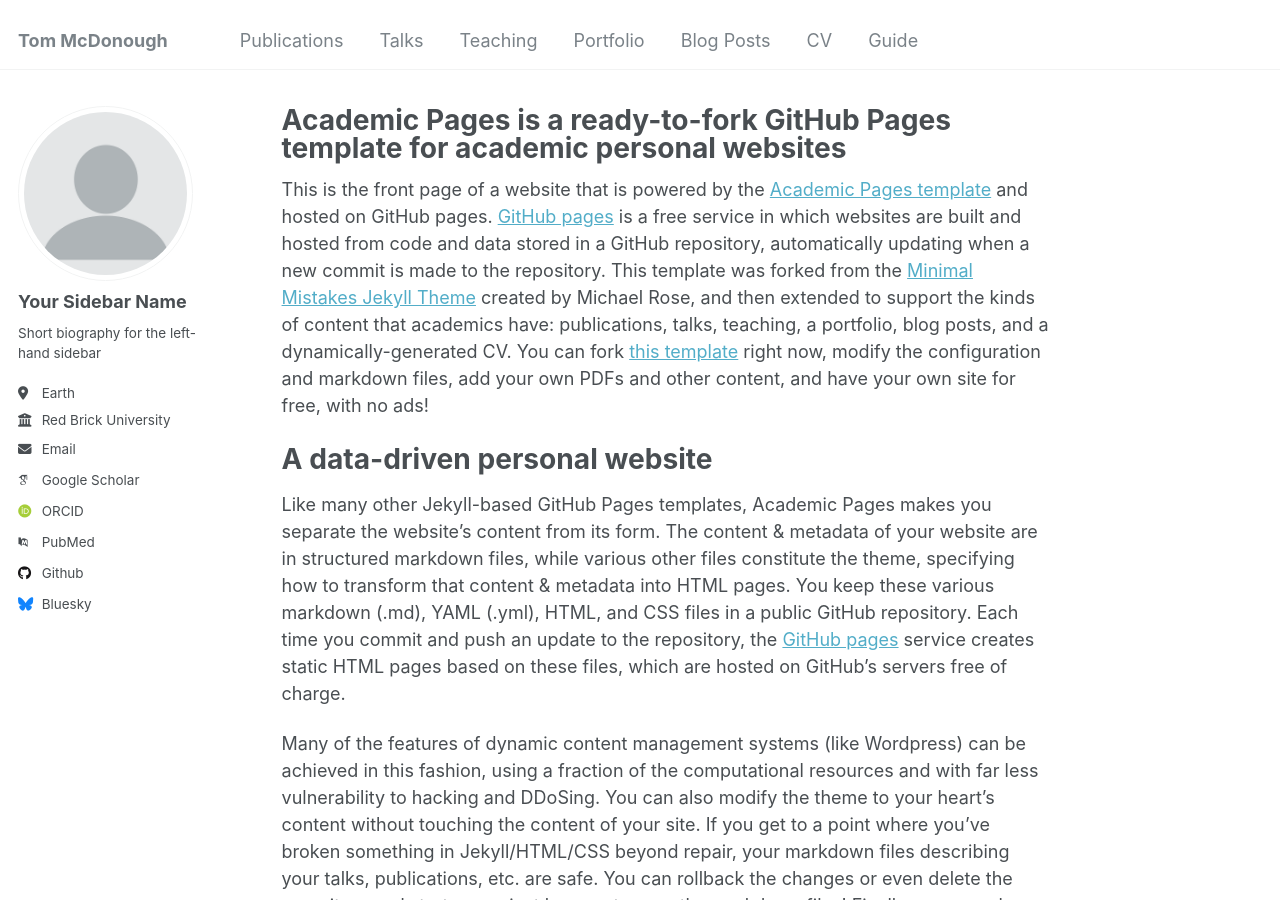
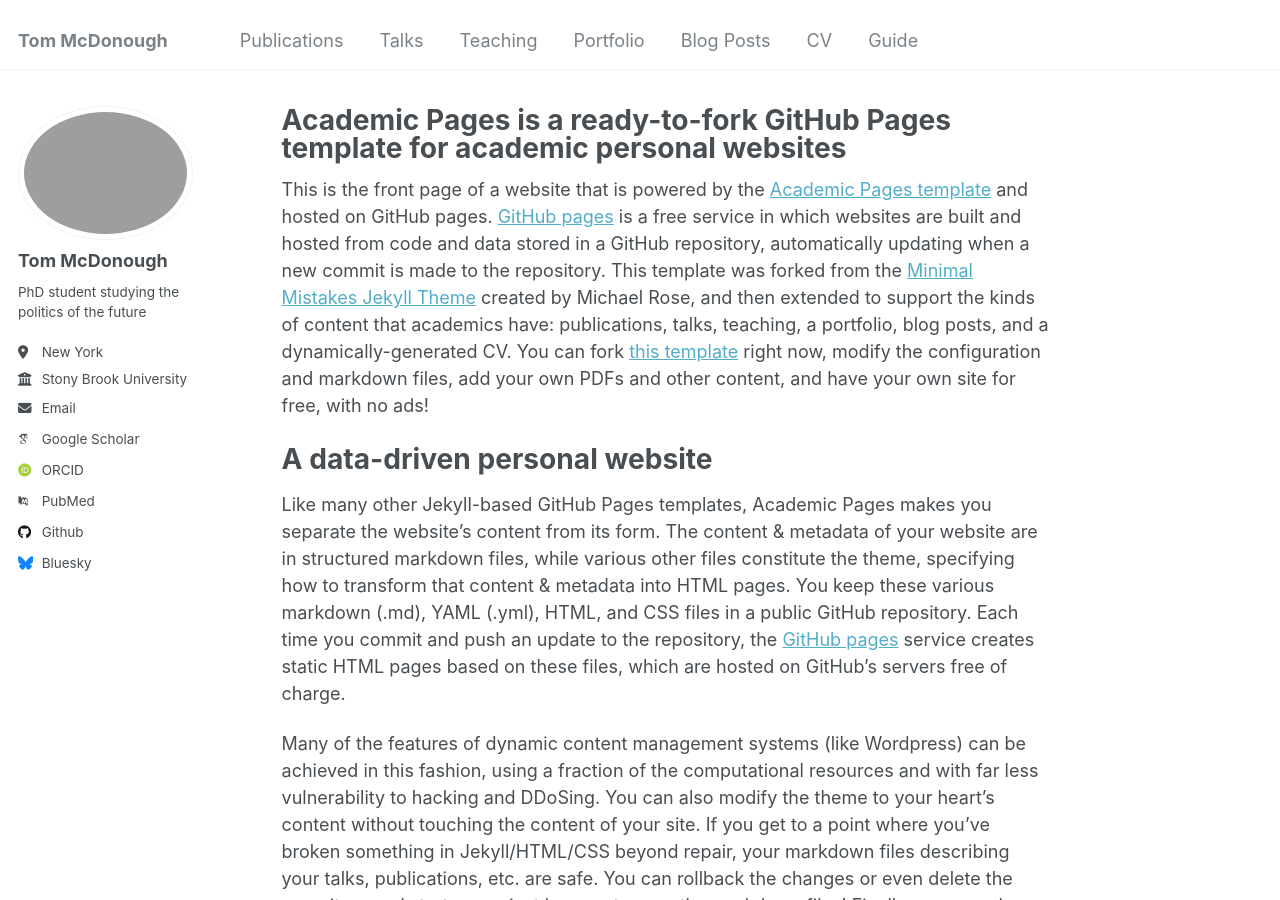
Before and after one commit to tmcdonough106/tmcdonough106.github.io, a Jekyll site: the page built from _pages/about.md, in a window 1280 px wide and 900 px high. Built offline with Jekyll 4.4.1, drawn with Linux system fonts in a browser that asks for light colours; some web fonts are replaced.

Commit message:
Update _config.yml

```diff
--- a/_config.yml
+++ b/_config.yml
@@ -21,14 +21,14 @@ repository               : "academicpages/academicpages.github.io"
 #               Additional customization can be done by editing /_includes/author-profile.html
 author:
   # Biographic information
-  avatar           : "profile.png"
-  name             : "Your Sidebar Name"
+  avatar           : "Portrait (1).jpg"
+  name             : "Tom McDonough"
   pronouns         : # example: "she/her"
-  bio              : "Short biography for the left-hand sidebar"
-  location         : "Earth"
-  employer         : "Red Brick University"
+  bio              : "PhD student studying the politics of the future"
+  location         : "New York"
+  employer         : "Stony Brook University"
   uri              : # URL
-  email            : "none@example.org"
+  email            : "thomas.mcdonough@stonybrook.edu"
 
   # Academic websites
   arxiv            : # URL - Update with the correct link to your profile
```
